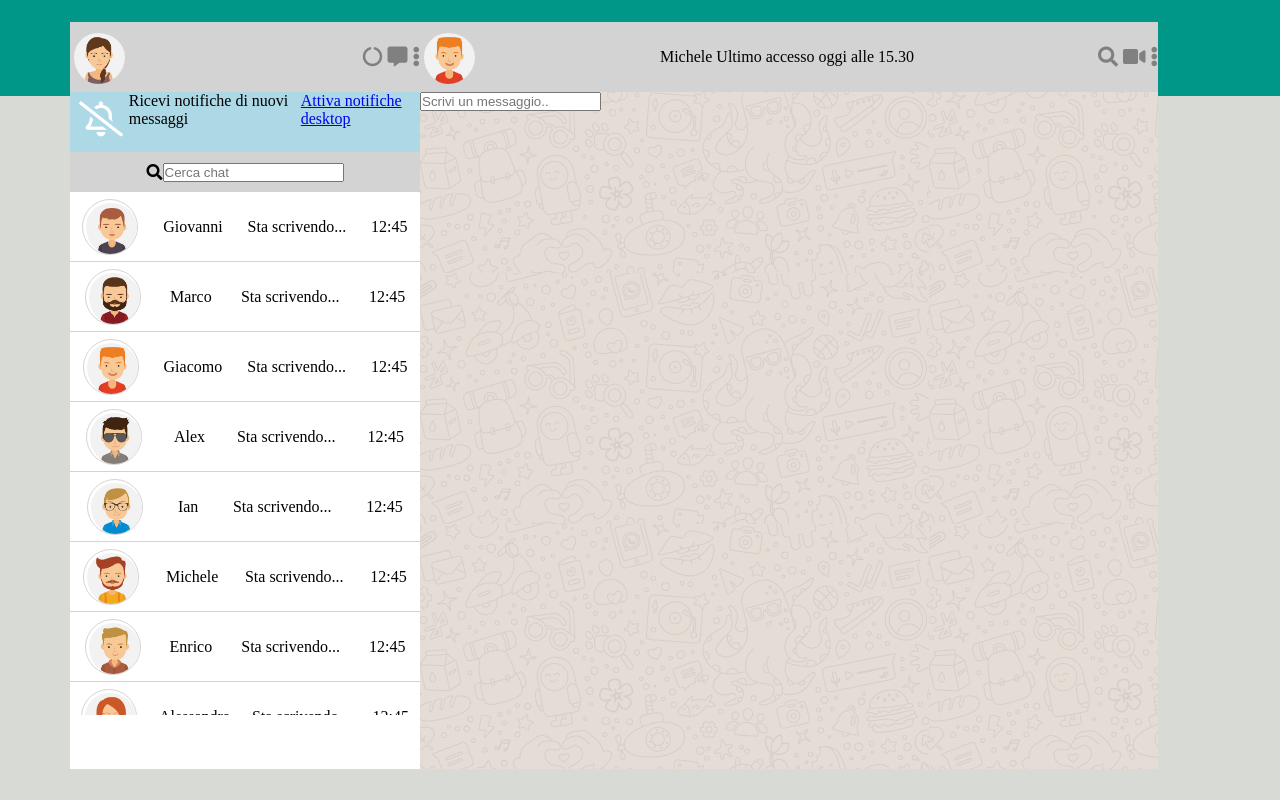
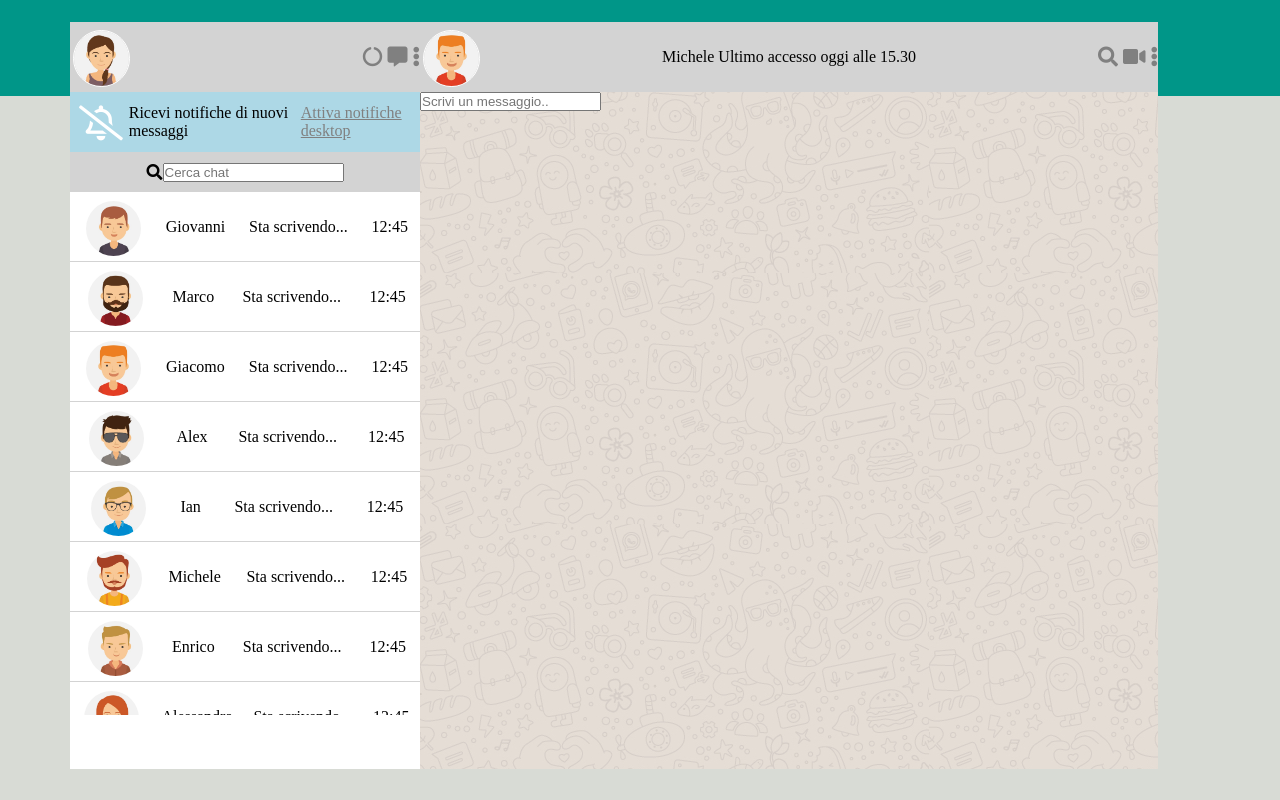
Before and after one commit to alicemarias/js-html-css-boolzap, a plain HTML site: page index.html in a window 1280 px wide. Drawn offline with nearby package versions, Linux system fonts and the light colour scheme.

Commit message:
corretto margine avatar

```diff
--- a/css/style.css
+++ b/css/style.css
@@ -31,11 +31,11 @@
   color: grey;
 }
 .main .avatar img {
-  height: 56px;
-  border: 1px solid lightgrey;
+  height: 57px;
+  border: 1px solid white;
   border-radius: 50px;
-  padding-left: 3px;
-  padding-top: 3px;
+  margin-left: 3px;
+  margin-top: 3px;
   vertical-align: middle;
 }
 .main .campana i {
@@ -44,6 +44,9 @@
   padding: 9px;
   vertical-align: middle;
   padding-right: 6px;
+}
+.main a {
+  color: grey;
 }
 /* INIZIO COLONNA DEI CONTATTI */
 .main .contacts {
@@ -71,6 +74,7 @@
   width: 100%;
   display: flex;
   justify-content: space-between;
+  align-items: center;
 }
 .contacts .ricerca {
   height: 40px;
```
